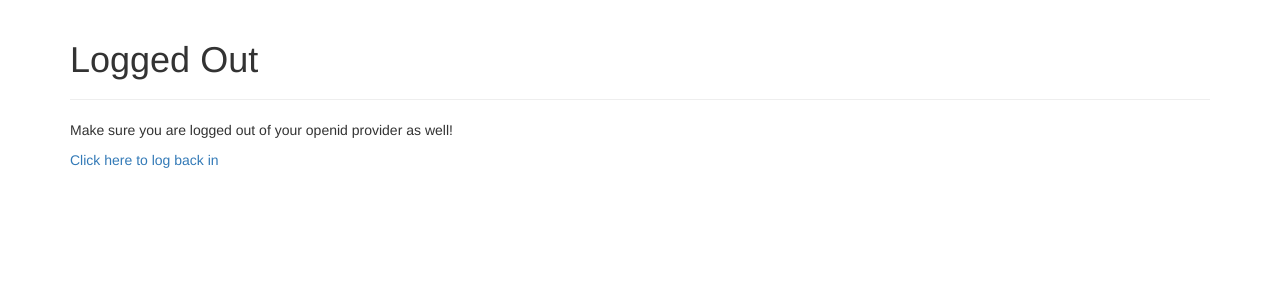
After one commit to sionide21/HackerTracker, a Flask app: page /logout in a window 1280 px wide. The commit adds this page. Shown: the top 300 px of the page. Run offline with Flask 2, Linux system fonts and the light colour scheme; some libraries are stand-ins or nearby versions.

Commit message:
Restrict access with openid

```diff
--- a/requirements.txt
+++ b/requirements.txt
@@ -1,4 +1,7 @@
 Flask==0.10.1
+git+ssh://git@github.com/sionide21/Flask-memcache-session.git#egg=flask-memcache-session==2.0
 gunicorn==18.0
 psycopg2==2.5.1
+python-binary-memcached==0.20
+python-openid==2.2.5
 sqlalchemy==0.9.0
--- a/src/app.py
+++ b/src/app.py
@@ -1,9 +1,13 @@
+import bmemcached
+import logging
 import os
-import logging
-from flask import Flask, request, abort, session, render_template, make_response
+from flask import Flask, request, abort, session, redirect, render_template, make_response, url_for
+from flask.ext import memcache_session
 from functools import wraps
-from hackertracker.database import Session, Model, is_database_bound
+from hackertracker.database import Session, is_database_bound
 from hackertracker.event import Event, EventNotFound
+from openid.consumer.consumer import Consumer
+from openid.store.memstore import MemoryStore
 from sqlalchemy import create_engine
 
 
@@ -11,6 +15,19 @@ logging.basicConfig(level=logging.INFO)
 
 
 app = Flask(__name__)
+use_openid = False
+if 'MEMCACHEDCLOUD_SERVERS' in os.environ and 'OPENID_AUTH_IDENTITY' in os.environ:
+    use_openid = True
+    app.cache = bmemcached.Client(
+        os.environ['MEMCACHEDCLOUD_SERVERS'].split(','),
+        os.environ.get('MEMCACHEDCLOUD_USERNAME'),
+        os.environ.get('MEMCACHEDCLOUD_PASSWORD')
+    )
+    app.session_interface = memcache_session.Session()
+    openid_store = MemoryStore()
+    openid_identity = os.environ["OPENID_AUTH_IDENTITY"]
+
+
 TOKEN = os.environ.get('AUTH_TOKEN')
 if not is_database_bound():
     # Don't mess with the database connection if someone else set it up already
@@ -28,6 +45,21 @@ def check_auth_token(fn):
     return _fn
 
 
+def check_openid_credentials(fn):
+    if not use_openid:
+        return fn
+
+    @wraps(fn)
+    def _fn(*args, **kwargs):
+        if not session.get('logged_in', False):
+            c = Consumer(session, openid_store)
+            url = c.begin(openid_identity).redirectURL(url_for('index', _external=True), url_for('verify_identity', _external=True))
+            return redirect(url)
+        else:
+            return fn(*args, **kwargs)
+    return _fn
+
+
 def event_controller(url=None, create=False, **kwargs):
     def _decorator(fn):
         @wraps(fn)
@@ -37,7 +69,7 @@ def event_controller(url=None, create=False, **kwargs):
             except EventNotFound:
                 abort(404)
             return fn(event)
-        for f in kwargs.pop('before', []):
+        for f in kwargs.pop('before', [check_openid_credentials]):
             _controller = f(_controller)
         return app.route(url or '/%s/<thing>' % fn.__name__, **kwargs)(_controller)
     return _decorator
@@ -63,8 +95,28 @@ def export_csv(event):
 
 
 @app.route('/')
+@check_openid_credentials
 def index():
     return render_template("index.html", events=Event.all())
+
+
+@app.route('/logout')
+def logout():
+    session.pop('logged_in', None)
+    return render_template("logout.html")
+
+
+@app.route('/verify_identity')
+def verify_identity():
+    if not use_openid:
+        abort(404)
+    c = Consumer(session, openid_store)
+    r = c.complete(request.args, request.base_url)
+    if r.status == "success" and r.identity_url == openid_identity:
+        session['logged_in'] = True
+        return redirect('/')
+    else:
+        abort(403)
 
 
 @app.before_request
--- a/src/templates/event.html
+++ b/src/templates/event.html
@@ -12,6 +12,7 @@
   <div class="row">
     <div class="col-md-12 text-right">
       <a href="/export/{{ event.slug }}.csv">Export CSV</a>
+      {% if session.logged_in %}| <a href="/logout">Logout</a>{% endif %}
     </div>
   </div>
 
--- /dev/null
+++ b/src/templates/logout.html
@@ -0,0 +1,13 @@
+{% extends "base.html" %}
+
+{% block container %}
+  <div class="page-header">
+    <h1>Logged Out</h1>
+  </div>
+  <div class="row">
+    <div class="col-md-12">
+      <p>Make sure you are logged out of your openid provider as well!</p>
+      <p><a href="/">Click here to log back in</a></p>
+    </div>
+  </div>
+{% endblock %}
```
Also changed, not shown: INSTALL.md (+17 -0 lines), src/templates/index.html (+7 -0 lines).
